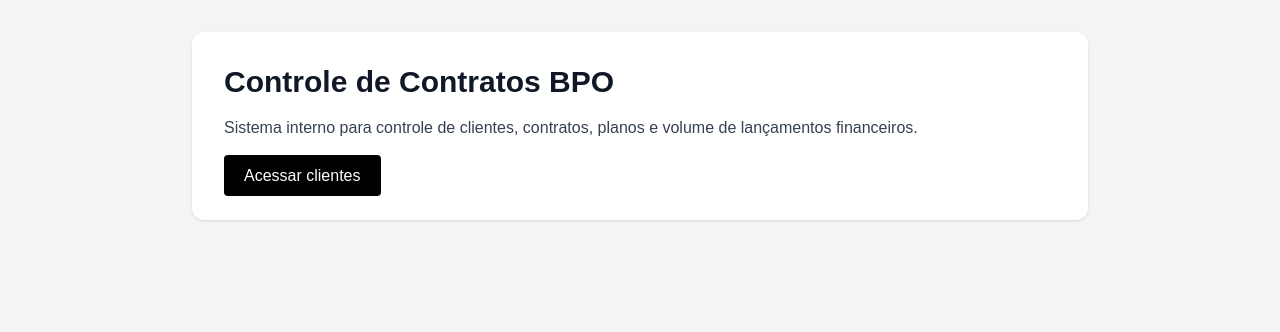
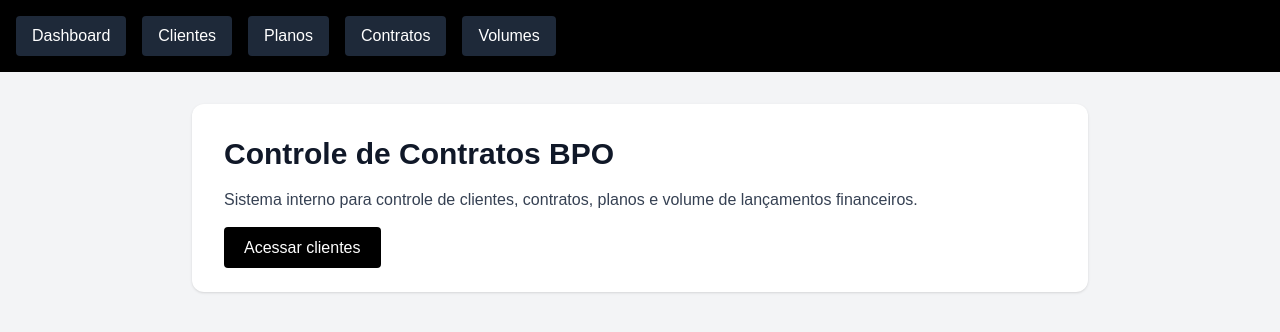
Before and after one commit to rafagmpro/controle-contratos-bpo, a Next.js app: page / in a window 1280 px wide. Shown: the top 332 px of the page. Built offline with nearby package versions, Linux system fonts and the light colour scheme.

Commit message:
Cria menu de navegação

```diff
--- a/app/layout.tsx
+++ b/app/layout.tsx
@@ -1,20 +1,10 @@
 import type { Metadata } from "next";
-import { Geist, Geist_Mono } from "next/font/google";
 import "./globals.css";
-
-const geistSans = Geist({
-  variable: "--font-geist-sans",
-  subsets: ["latin"],
-});
-
-const geistMono = Geist_Mono({
-  variable: "--font-geist-mono",
-  subsets: ["latin"],
-});
+import Link from "next/link";
 
 export const metadata: Metadata = {
-  title: "Create Next App",
-  description: "Generated by create next app",
+  title: "Controle de Contratos BPO",
+  description: "Sistema de controle de contratos",
 };
 
 export default function RootLayout({
@@ -23,11 +13,55 @@ export default function RootLayout({
   children: React.ReactNode;
 }>) {
   return (
-    <html
-      lang="en"
-      className={`${geistSans.variable} ${geistMono.variable} h-full antialiased`}
-    >
-      <body className="min-h-full flex flex-col">{children}</body>
+    <html lang="pt-BR">
+      <body className="bg-gray-100">
+
+        <header className="bg-black text-white shadow">
+          <div className="mx-auto flex max-w-7xl items-center gap-4 p-4">
+
+            <Link
+              href="/dashboard"
+              className="rounded bg-gray-800 px-4 py-2 hover:bg-gray-700"
+            >
+              Dashboard
+            </Link>
+
+            <Link
+              href="/clientes"
+              className="rounded bg-gray-800 px-4 py-2 hover:bg-gray-700"
+            >
+              Clientes
+            </Link>
+
+            <Link
+              href="/planos"
+              className="rounded bg-gray-800 px-4 py-2 hover:bg-gray-700"
+            >
+              Planos
+            </Link>
+
+            <Link
+              href="/contratos"
+              className="rounded bg-gray-800 px-4 py-2 hover:bg-gray-700"
+            >
+              Contratos
+            </Link>
+
+            <Link
+              href="/volumes"
+              className="rounded bg-gray-800 px-4 py-2 hover:bg-gray-700"
+            >
+              Volumes
+            </Link>
+
+          </div>
+        </header>
+
+        <main>
+          {children}
+        </main>
+
+      </body>
     </html>
   );
 }
```
